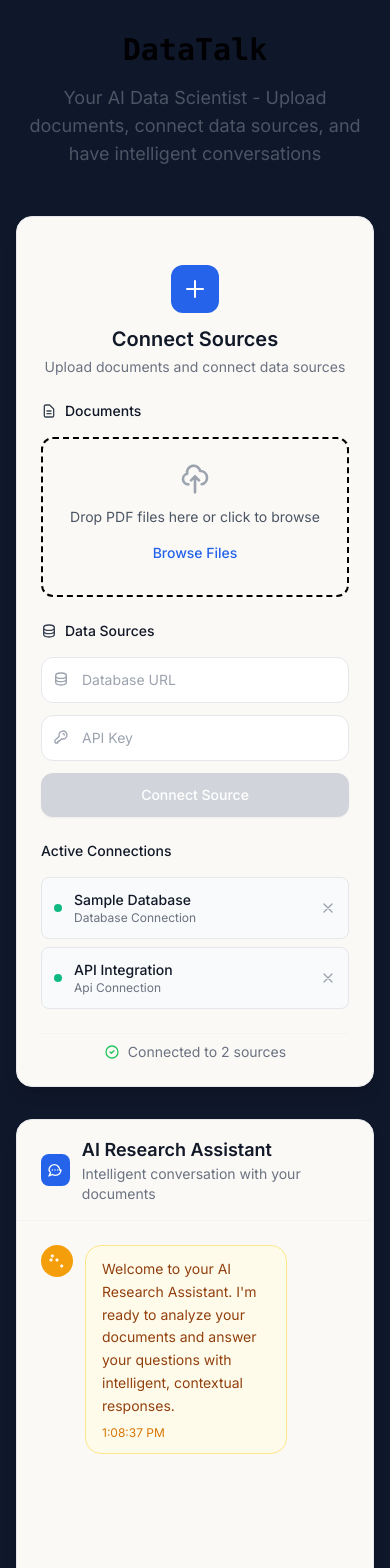
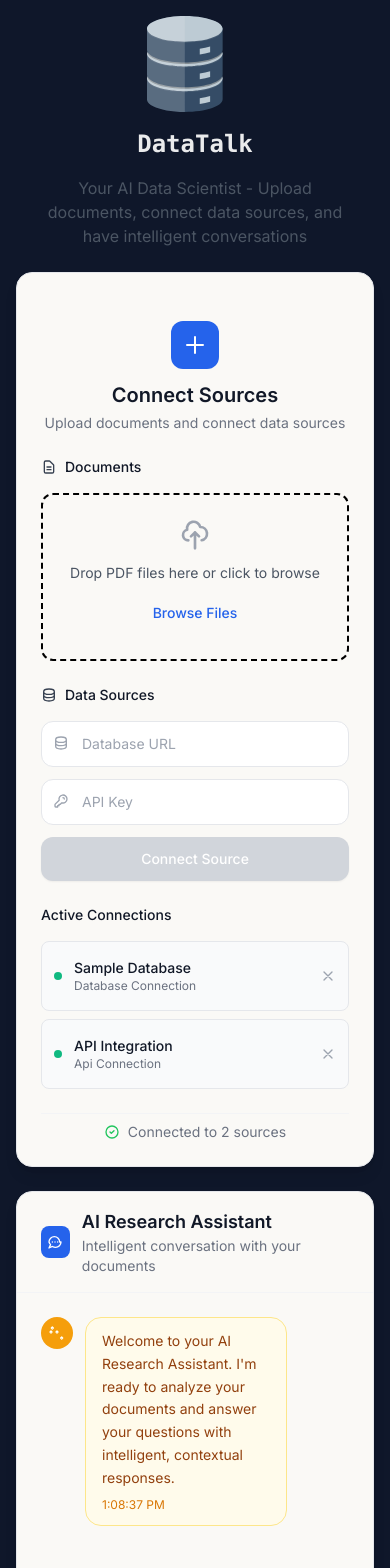
Before and after one commit to arduR-O/data-talk, a Next.js app in the folder frontend/: page / in a window 390 px wide. Shown: the top 1568 px of the page. Built offline with nearby package versions, Linux system fonts and the light colour scheme.

Commit message:
feat: responsive and icon added

```diff
--- a/frontend/src/app/components/inference.tsx
+++ b/frontend/src/app/components/inference.tsx
@@ -160,7 +160,7 @@ export default function Inference() {
 
       {/* Input Area */}
       <div className="border-t border-gray-100 p-6 bg-[#FAF9F6] rounded-b-2xl">
-        <div className="flex gap-3">
+        <div className="flex gap-3 flex-wrap">
           <input
             type="text"
             value={query}
--- a/frontend/src/app/globals.css
+++ b/frontend/src/app/globals.css
@@ -25,3 +25,33 @@ body {
     )
     rgb(var(--background-start-rgb));
 }
+/* Ensure proper mobile viewport handling */
+@media (max-width: 640px) {
+  * {
+    -webkit-tap-highlight-color: transparent;
+  }
+
+  /* Prevent horizontal scroll */
+  html, body {
+    overflow-x: hidden;
+  }
+
+  /* Better touch targets */
+  button, input, [role="button"] {
+    min-height: 44px;
+  }
+}
+
+/* Custom scrollbar for chat */
+.overflow-y-auto::-webkit-scrollbar {
+  width: 6px;
+}
+
+.overflow-y-auto::-webkit-scrollbar-track {
+  background: transparent;
+}
+
+.overflow-y-auto::-webkit-scrollbar-thumb {
+  background: rgba(156, 163, 175, 0.3);
+  border-radius: 3px;
+}
--- a/frontend/src/app/page.tsx
+++ b/frontend/src/app/page.tsx
@@ -3,27 +3,32 @@ import UploadCard from "./components/Upload";
 
 export default function Home() {
   return (
-    <main className="bg-slate-900 min-h-screen flex flex-col items-center py-8 px-4 md:px-16">
+    <main className="bg-slate-900 min-h-screen flex flex-col items-center py-4 sm:py-8 px-4 sm:px-8 md:px-16">
 
       {/* Title with animation */}
-      <div className="text-center mb-12">
-        <h1 className="font-mono text-w text-3xl md:text-5xl font-bold mb-4 animate-pulse">
-          DataTalk
+      <div className="text-center mb-6 sm:mb-12">
+        <h1 className="font-mono text-white text-2xl sm:text-3xl md:text-5xl font-bold mb-4 animate-pulse flex flex-col sm:flex-row items-center justify-center gap-4">
+          <img
+            src="/db-icon.svg"
+            alt="Database Icon"
+            className="w-24 h-24 sm:w-32 sm:h-32 md:w-40 md:h-40 text-blue-400"
+          />
+          <span>DataTalk</span>
         </h1>
-        <p className="text-gray-600 text-lg md:text-xl max-w-2xl mx-auto">
+        <p className="text-gray-600 text-base sm:text-lg md:text-xl max-w-2xl mx-auto px-4">
           Your AI Data Scientist - Upload documents, connect data sources, and have intelligent conversations
         </p>
       </div>
 
       {/* Cards container */}
-      <div className="flex flex-col xl:flex-row gap-8 w-full max-w-7xl justify-center items-start">
+      <div className="flex flex-col lg:flex-row gap-6 lg:gap-8 w-full max-w-7xl justify-center items-stretch">
         {/* Upload Card */}
-        <div className="w-full xl:w-auto flex justify-center">
+        <div className="w-full lg:w-auto flex justify-center">
           <UploadCard />
         </div>
 
         {/* Inference Card */}
-        <div className="w-full xl:w-auto flex justify-center">
+        <div className="w-full lg:w-auto flex justify-center">
           <Inference />
         </div>
       </div>
```
Also changed, not shown: frontend/public/db-icon.svg (added), frontend/src/app/db-icon.png (deleted).
